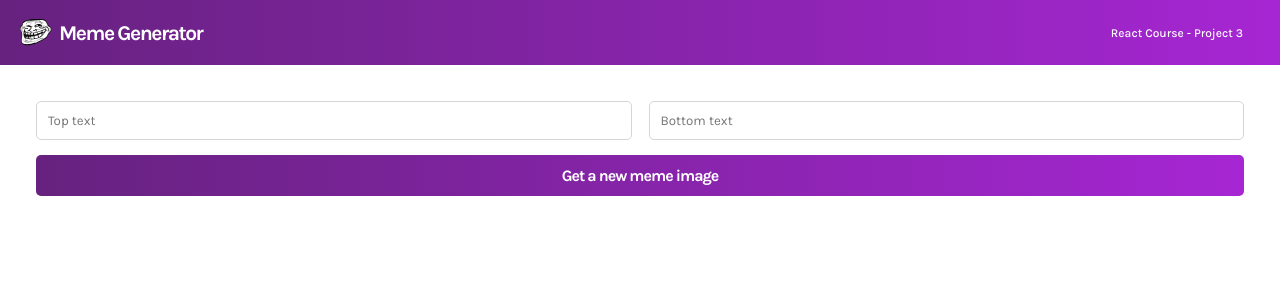
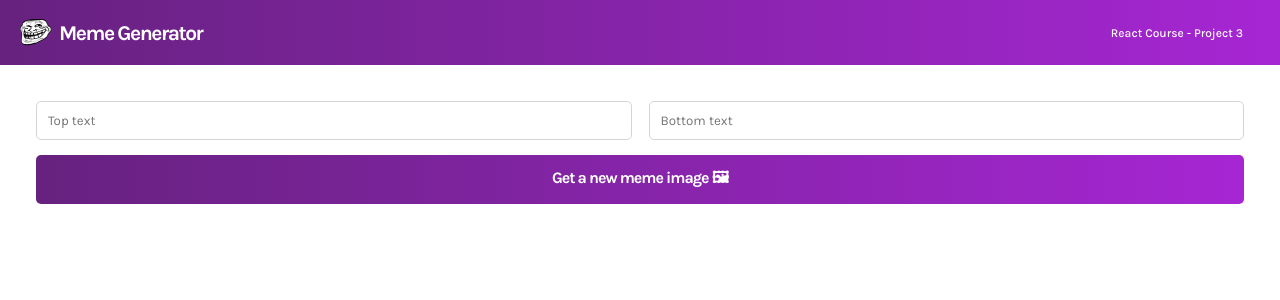
Before and after one commit to KAMMAT03/meme-generator-project, a React (Vite) app: page / in a window 1280 px wide. Shown: the top 300 px of the page. Built offline with nearby package versions, Linux system fonts and the light colour scheme.

Commit message:
small changes

```diff
--- a/src/App.jsx
+++ b/src/App.jsx
@@ -1,4 +1,3 @@
-import React from "react";
 import Nav from "./components/Nav";
 import Meme from "./components/Meme";
 
--- a/src/components/Meme.jsx
+++ b/src/components/Meme.jsx
@@ -1,13 +1,11 @@
-import React from "react";
-
 export default function Meme(){
     return (
-        <div className="meme">
+        <form className="meme">
             <div className="meme-inputs">
                 <input className="meme-input" type="text" placeholder="Top text"/>
                 <input className="meme-input" type="text" placeholder="Bottom text"/>
             </div>
-            <button className="meme-button">Get a new meme image</button>
-        </div>
+            <button className="meme-button">Get a new meme image 🖼</button>
+        </form>
     )
 }
--- a/src/components/Nav.jsx
+++ b/src/components/Nav.jsx
@@ -1,5 +1,3 @@
-import React from "react";
-
 export default function Nav() {
     return (
         <nav>
--- a/src/index.jsx
+++ b/src/index.jsx
@@ -1,4 +1,3 @@
-import React from "react";
 import ReactDOM from "react-dom/client";
 import App from "./App";
 
--- a/src/style.css
+++ b/src/style.css
@@ -66,4 +66,5 @@ nav{
   letter-spacing: -1px;
   border: 0;
   border-radius: 5px;
+  cursor: pointer;
 }
```
